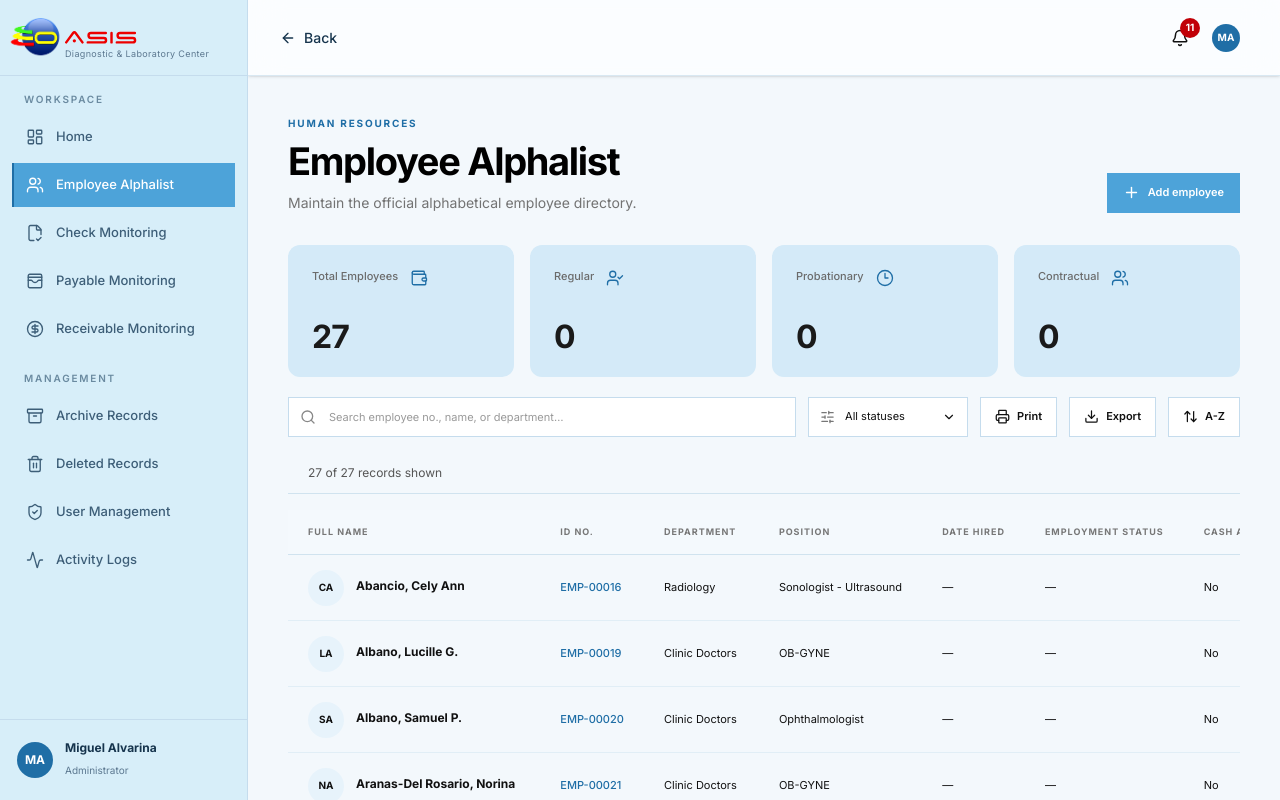
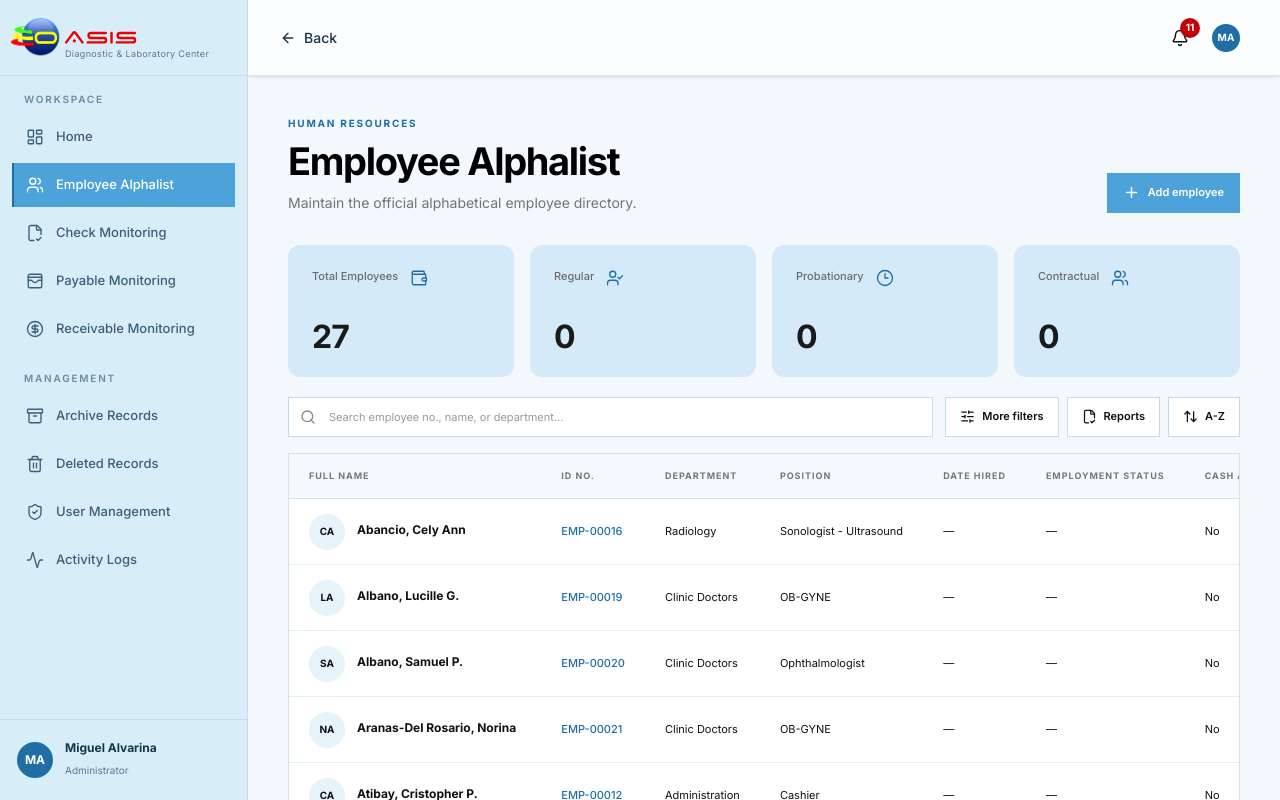
Before and after one commit to seven-err/oasis, a React (Vite) app in the folder frontend/: page / in a window 1280 px wide. Both pictures are taken after a click on the button "Employee Alphalist". Shown: the top 800 px of the page. Built offline with nearby package versions, Linux system fonts and the light colour scheme.

Commit message:
updated UIfix

```diff
--- a/frontend/src/App.tsx
+++ b/frontend/src/App.tsx
@@ -7,7 +7,6 @@ import {
   CalendarDays,
   Check,
   CheckCircle2,
-  ChevronDown,
   ChevronLeft,
   ChevronRight,
   CircleDollarSign,
@@ -1528,8 +1527,11 @@ function RegisterTools({
   sortDirection: "asc" | "desc";
   onToggleSort: () => void;
 }) {
+  const [showFilters, setShowFilters] = useState(false);
+  const [showReports, setShowReports] = useState(false);
   return (
-    <div className="flex flex-col gap-3 md:flex-row md:items-center">
+    <div className="space-y-3">
+    <div className="flex flex-col gap-3 lg:flex-row lg:items-center">
       <label className="relative min-w-0 flex-1">
         <Search size={16} className="absolute left-3 top-1/2 -translate-y-1/2 text-[#888]" />
         <input
@@ -1552,40 +1554,40 @@ function RegisterTools({
           </button>
         )}
       </label>
-      <label className="relative">
-        <SlidersHorizontal
-          size={15}
-          className="absolute left-3 top-1/2 -translate-y-1/2 text-[#777]"
-        />
-        <select
-          value={status}
-          onChange={(e) => setStatus(e.target.value)}
-          className="input min-w-40 appearance-none pl-9 pr-8"
-        >
-          <option>All statuses</option>
-          {statuses.map((x) => (
-            <option key={x}>{x}</option>
-          ))}
-        </select>
-        <ChevronDown
-          size={14}
-          className="pointer-events-none absolute right-3 top-1/2 -translate-y-1/2"
-        />
-      </label>
-      <button onClick={onPrint} className="secondary-btn">
-        <Printer size={15} /> Print
-      </button>
-      <button onClick={exportData} className="secondary-btn">
-        <Download size={15} /> Export
-      </button>
+      <div className="flex flex-col gap-2 sm:flex-row">
+        <button type="button" className="secondary-btn w-full sm:w-auto" aria-expanded={showFilters} aria-controls="employee-filter-panel" onClick={() => setShowFilters((visible) => !visible)}>
+          <SlidersHorizontal size={15} /> {showFilters ? "Hide filters" : "More filters"}
+        </button>
+        <button type="button" className="secondary-btn w-full sm:w-auto" aria-expanded={showReports} aria-controls="employee-report-panel" onClick={() => setShowReports((visible) => !visible)}>
+          <FileCheck2 size={15} /> Reports
+        </button>
       <button
         type="button"
         onClick={onToggleSort}
-        className="secondary-btn"
+        className="secondary-btn w-full sm:w-auto"
         aria-label="Sort employees by surname alphabetically"
       >
         <ArrowUpDown size={15} /> {sortDirection === "asc" ? "A-Z" : "Z-A"}
       </button>
+      </div>
+    </div>
+    {showFilters && (
+      <div id="employee-filter-panel" className="grid gap-3 border border-[#d0e3ef] bg-[#f4f9fd] p-4 md:grid-cols-2 xl:grid-cols-4">
+        <label className="block">
+          <span className="field-label">Employment status</span>
+          <select value={status} onChange={(event) => setStatus(event.target.value)} className="input mt-2">
+            <option>All statuses</option>
+            {statuses.map((value) => <option key={value}>{value}</option>)}
+          </select>
+        </label>
+      </div>
+    )}
+    {showReports && (
+      <div id="employee-report-panel" className="flex flex-wrap gap-2 border border-[#d0e3ef] bg-[#f4f9fd] p-4">
+        <button type="button" onClick={onPrint} className="secondary-btn"><Printer size={15} /> Print</button>
+        <button type="button" onClick={exportData} className="secondary-btn"><Download size={15} /> Export</button>
+      </div>
+    )}
     </div>
   );
 }
@@ -1670,7 +1672,6 @@ export function EmployeeRegister({
           setPage(1);
         }}
       />
-      <div className="border-b border-[#d0e3ef] px-4 py-3 sm:px-5">
         <ActiveFilters
           filters={{ search: query, status }}
           defaults={{ search: "", status: "All statuses" }}
@@ -1679,7 +1680,7 @@ export function EmployeeRegister({
           onRemove={(key) => key === "search" ? setQuery("") : setStatus("All statuses")}
           onClear={() => { setQuery(""); setStatus("All statuses"); }}
         />
-      </div>
+      <div className="panel max-w-full overflow-hidden">
       {filtered.length ? (
         <div className="overflow-x-auto">
           <table>
@@ -1740,6 +1741,7 @@ export function EmployeeRegister({
         <Empty title="No employees found" action={onAdd} />
       )}
       <Pagination page={currentPage} pageSize={pageSize} count={filtered.length} onPageChange={setPage} />
+      </div>
     </section>
     {printSheet}
     </div>
--- a/frontend/src/components/ActiveFilters.tsx
+++ b/frontend/src/components/ActiveFilters.tsx
@@ -6,7 +6,7 @@ const labels: Record<string, string> = {
   receivedIssuedFrom: "Received/issued from", receivedIssuedTo: "Received/issued to",
 };
 
-export function ActiveFilters<T extends object>({ filters, defaults, valueLabels = {}, matched, total, onRemove, onClear }: {
+export function ActiveFilters<T extends object>({ filters, defaults, valueLabels = {}, onRemove, onClear }: {
   filters: T;
   defaults: T;
   valueLabels?: Partial<Record<keyof T, Record<string, string>>>;
@@ -16,11 +16,9 @@ export function ActiveFilters<T extends object>({ filters, defaults, valueLabels
   onClear: () => void;
 }) {
   const active = (Object.keys(defaults) as (keyof T & string)[]).filter((key) => filters[key] !== defaults[key]);
+  if (active.length === 0) return null;
   return (
     <div className="flex flex-wrap items-center gap-2 text-xs" aria-label="Active filters">
-      <p role="status" aria-live="polite" className="mr-1 text-[#555]">
-        {matched} of {total} {total === 1 ? "record" : "records"} {active.length ? "match" : "shown"}
-      </p>
       {active.map((key) => {
         const words = key.replace(/([a-z])([A-Z])/g, "$1 $2");
         const label = labels[key] ?? words.charAt(0).toUpperCase() + words.slice(1).toLowerCase();
```
